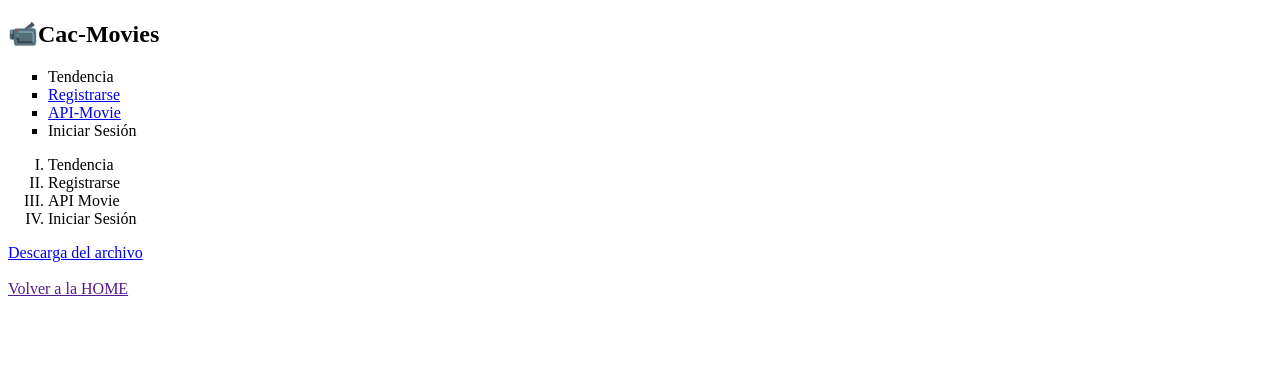
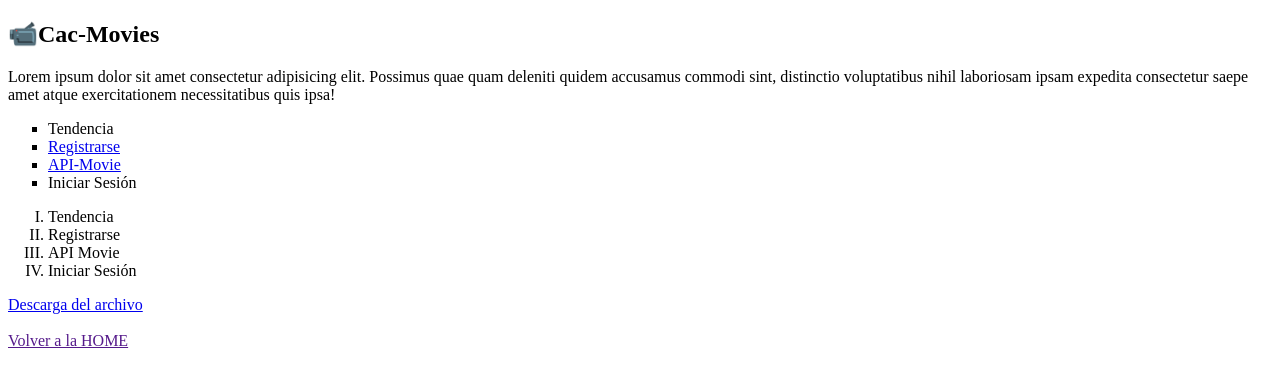
Before and after one commit to ZulmaMartinez24/Clase-02, a plain HTML site: page index.html in a window 1280 px wide. Drawn offline with Linux system fonts and the light colour scheme.

Commit message:
1 st commit
Se realizaron cambios importantes en la descripcion

```diff
--- a/index.html
+++ b/index.html
@@ -28,6 +28,7 @@ Vamos a establecer rutas para conectar distintas paginas
             <nav>
                 <!--Espacio del logo-->
                 <h1>📹Cac-Movies</h1>
+                <p>Lorem ipsum dolor sit amet consectetur adipisicing elit. Possimus quae quam deleniti quidem accusamus commodi sint, distinctio voluptatibus nihil laboriosam ipsam expedita consectetur saepe amet atque exercitationem necessitatibus quis ipsa!</p>
                 <!--Diseño del menu con etiqueta de listas desordenadas-->
                 <ul type="square">
                     <li>Tendencia</li>
```
